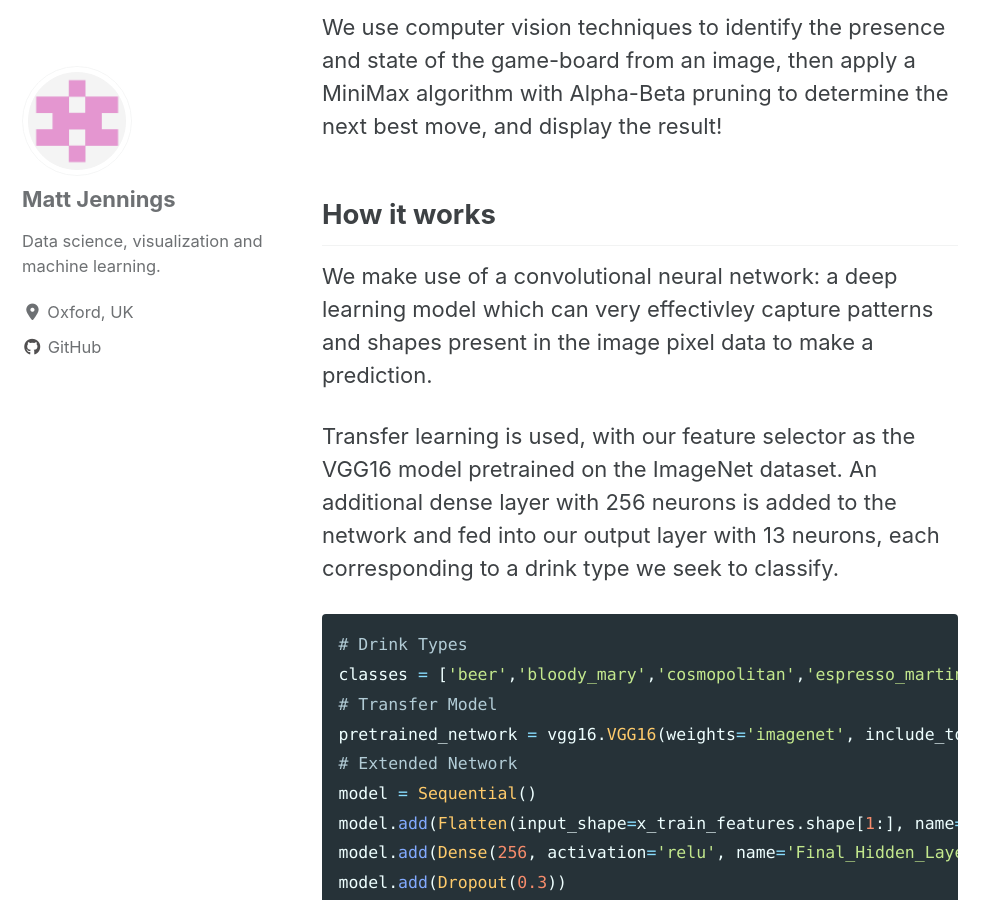
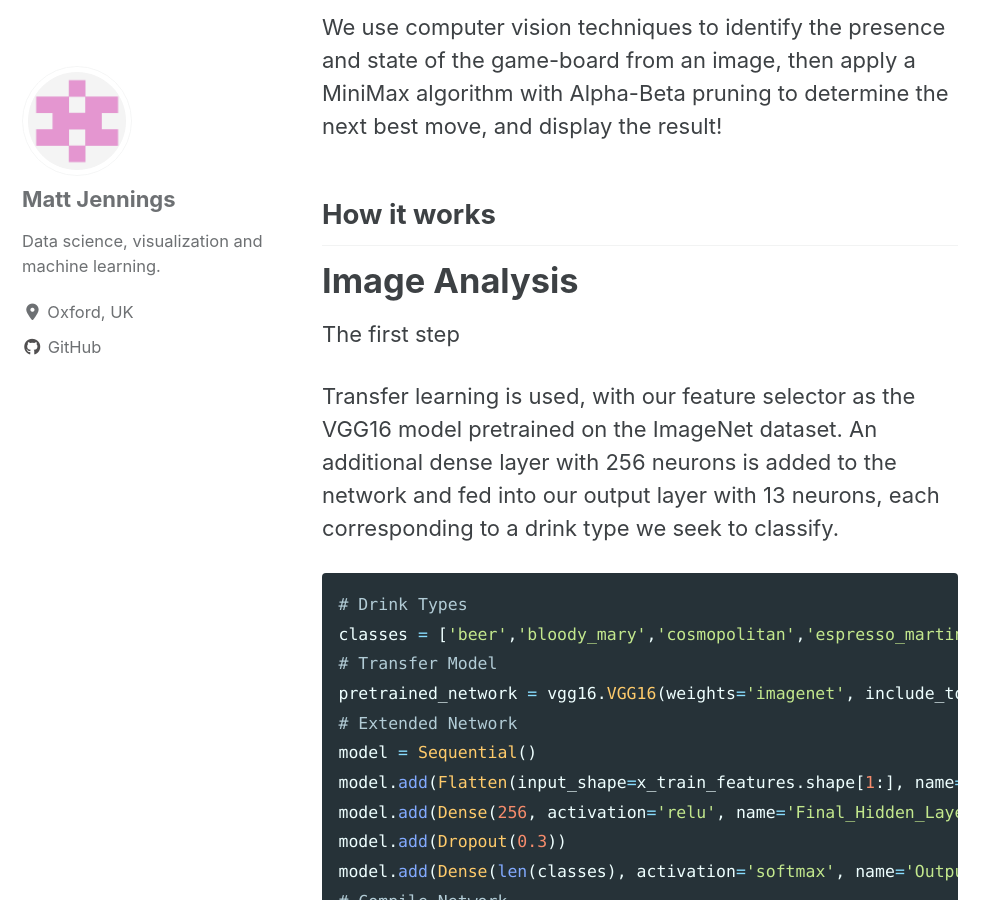
Before and after one commit to Matt-Jennings-GitHub/Matt-Jennings.github.io, a Jekyll site: the page built from _portfolio/Connect-Four Computer Vision A.I.md, in a window 1280 px wide and 900 px high, scrolled down 1115 px. Shown: the whole window, without its empty margins (0-998 px from the left). Built offline with Jekyll 4.4.1, drawn with Linux system fonts in a browser that asks for light colours; cached includes are drawn as plain includes; nearby versions of some CDN libraries.

Commit message:
Adding Post Content

```diff
--- a/_portfolio/Connect-Four Computer Vision A.I.md
+++ b/_portfolio/Connect-Four Computer Vision A.I.md
@@ -21,7 +21,9 @@ We use computer vision techniques to identify the presence and state of the game
 
 ## How it works
 
-We make use of a convolutional neural network: a deep learning model which can very effectivley capture patterns and shapes present in the image pixel data to make a prediction.
+# Image Analysis
+
+The first step
 
 Transfer learning is used, with our feature selector as the VGG16 model pretrained on the ImageNet dataset. An additional dense layer with 256 neurons is added to the network and fed into our output layer with 13 neurons, each corresponding to a drink type we seek to classify.
 
```
Also changed, not shown: images/ConnectFour/BilateralFilter.png (added), images/ConnectFour/CirclesDetected.png (added), images/ConnectFour/ColourMasks.png (added), images/ConnectFour/EdgeDetection.png (added), images/ConnectFour/GridImage.png (added), images/ConnectFour/HSVSpace.png (added), images/ConnectFour/OriginalImage.png (added), images/ConnectFour/Output.png (added).
